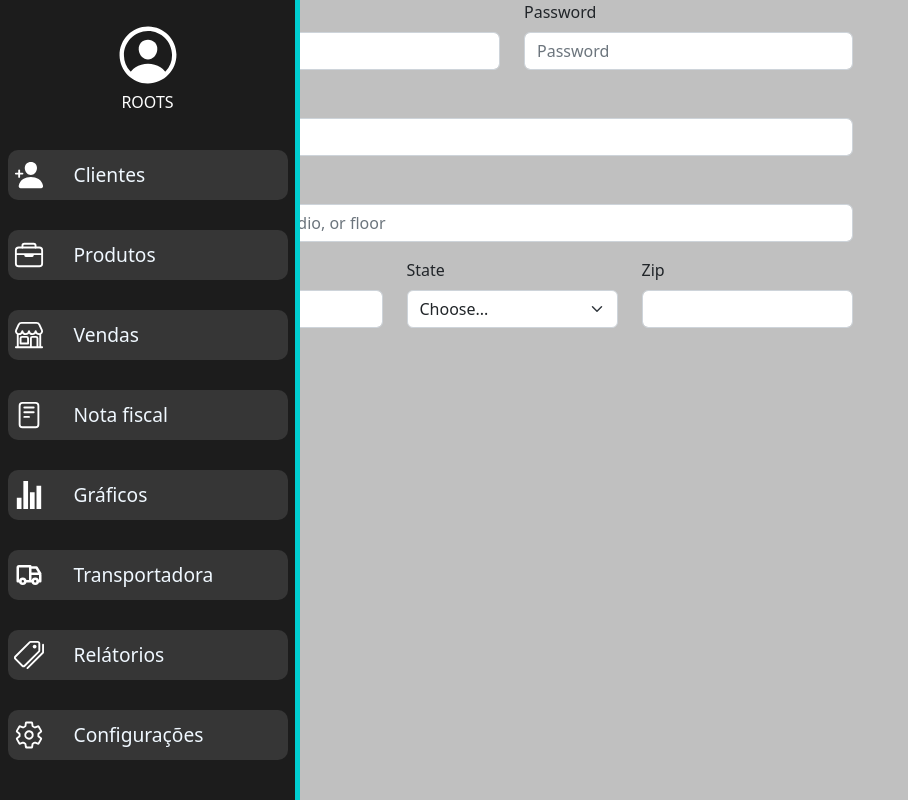
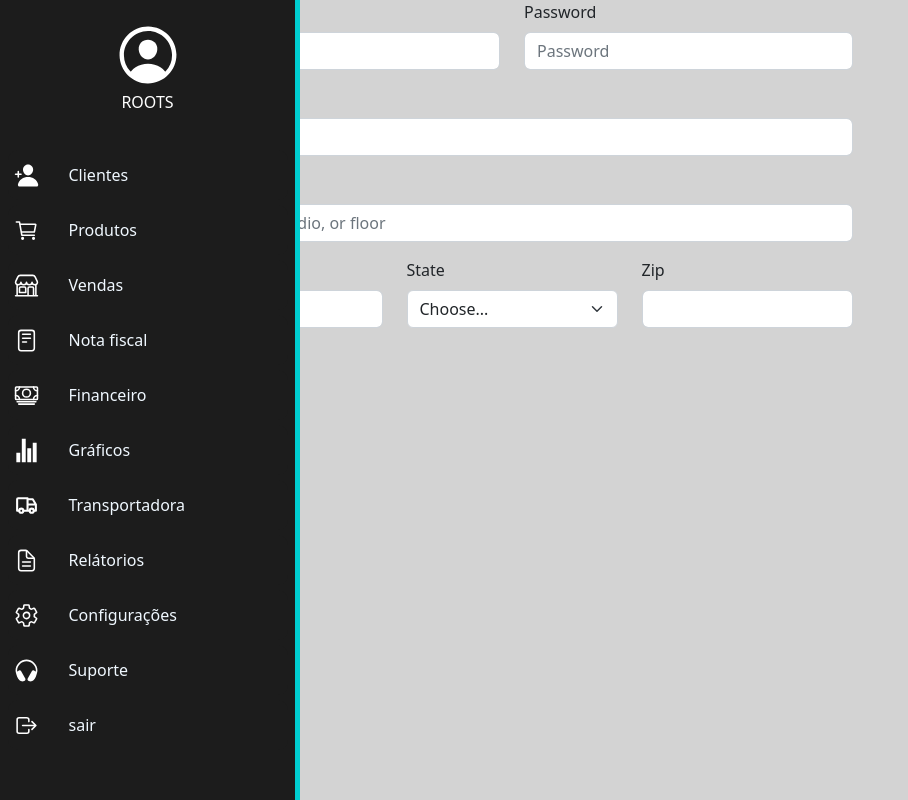
Before and after one commit to leobraboo/FrontSystemGlobal, a React (Vite) app: page / in a window 1280 px wide. Shown: the whole page, without its empty margins (0-908 px from the left). Built offline with nearby package versions, Linux system fonts and the light colour scheme.

Commit message:
REFACTOR : layout side

```diff
--- a/src/App.tsx
+++ b/src/App.tsx
@@ -1,11 +1,11 @@
 import { AppRoutes } from "./routes"
 import 'bootstrap/dist/css/bootstrap.min.css';
-import { PageSide } from "./page/SideBar";
+import { NavHome } from "./components/Navegation/navHome";
 
 function App() {
   return (
     <>
-      <PageSide />
+      <NavHome colapse />
       <AppRoutes />
     </>
   )
--- a/src/components/Navegation/navHome.tsx
+++ b/src/components/Navegation/navHome.tsx
@@ -1,8 +1,8 @@
 import {
   IoPersonCircleOutline, IoPersonAdd,
-  IoBriefcaseOutline, IoStorefrontOutline,
-  IoReaderOutline, IoStatsChartSharp,
-  IoSettingsOutline, IoPricetagsOutline
+  IoStorefrontOutline,IoReaderOutline, IoStatsChartSharp,
+  IoSettingsOutline,IoCartOutline , IoCashOutline ,
+  IoDocumentTextOutline , IoHeadset ,IoLogOutOutline
 } from "react-icons/io5";
 import { TbTruck } from "react-icons/tb";
 import { useState } from "react";
@@ -26,7 +26,7 @@ export function NavHome({ colapse }: NavHomeProps) {
       </UserContainer>
       <Content>
         <ButtonStyle>
-          <IconButton> <IoPersonAdd size={30} /> </IconButton>
+          <IconButton> <IoPersonAdd size={25} /> </IconButton>
           {colapse ? (
             <TextButton> Clientes </TextButton>
           ) : <></>
@@ -34,7 +34,7 @@ export function NavHome({ colapse }: NavHomeProps) {
         </ButtonStyle>
 
         <ButtonStyle>
-          <IconButton> <IoBriefcaseOutline size={30} /> </IconButton>
+          <IconButton> <IoCartOutline size={25} /> </IconButton>
           {colapse ? (
             <TextButton> Produtos </TextButton>
           ) : <></>
@@ -42,7 +42,7 @@ export function NavHome({ colapse }: NavHomeProps) {
         </ButtonStyle>
 
         <ButtonStyle>
-          <IconButton> <IoStorefrontOutline size={30} /> </IconButton>
+          <IconButton> <IoStorefrontOutline size={25} /> </IconButton>
           {colapse ? (
             <TextButton> Vendas </TextButton>
           ) : <></>
@@ -50,7 +50,7 @@ export function NavHome({ colapse }: NavHomeProps) {
         </ButtonStyle>
 
         <ButtonStyle>
-          <IconButton> <IoReaderOutline size={30} /> </IconButton>
+          <IconButton> <IoReaderOutline size={25} /> </IconButton>
           {colapse ? (
             <TextButton> Nota fiscal </TextButton>
           ) : <></>
@@ -58,7 +58,15 @@ export function NavHome({ colapse }: NavHomeProps) {
         </ButtonStyle>
 
         <ButtonStyle>
-          <IconButton> <IoStatsChartSharp size={30} /> </IconButton>
+          <IconButton> <IoCashOutline size={25} /> </IconButton>
+          {colapse ? (
+            <TextButton> Financeiro </TextButton>
+          ) : <></>
+          }
+        </ButtonStyle>
+
+        <ButtonStyle>
+          <IconButton> <IoStatsChartSharp size={25} /> </IconButton>
           {colapse ? (
             <TextButton> Gráficos </TextButton>
           ) : <></>
@@ -66,7 +74,7 @@ export function NavHome({ colapse }: NavHomeProps) {
         </ButtonStyle>
 
         <ButtonStyle>
-          <IconButton> <TbTruck size={30} /> </IconButton>
+          <IconButton> <TbTruck size={25} /> </IconButton>
           {colapse ? (
             <TextButton> Transportadora </TextButton>
           ) : <></>
@@ -74,7 +82,7 @@ export function NavHome({ colapse }: NavHomeProps) {
         </ButtonStyle>
 
         <ButtonStyle>
-          <IconButton> <IoPricetagsOutline size={30} /> </IconButton>
+          <IconButton> <IoDocumentTextOutline size={25} /> </IconButton>
           {colapse ? (
             <TextButton> Relátorios </TextButton>
           ) : <></>
@@ -82,13 +90,28 @@ export function NavHome({ colapse }: NavHomeProps) {
         </ButtonStyle>
 
         <ButtonStyle>
-          <IconButton> <IoSettingsOutline size={30} /> </IconButton>
+          <IconButton> <IoSettingsOutline size={25} /> </IconButton>
           {colapse ? (
             <TextButton> Configurações </TextButton>
           ) : <></>
           }
         </ButtonStyle>
 
+        <ButtonStyle>
+          <IconButton> <IoHeadset size={25} /> </IconButton>
+          {colapse ? (
+            <TextButton> Suporte </TextButton>
+          ) : <></>
+          }
+        </ButtonStyle>
+
+        <ButtonStyle>
+          <IconButton> <IoLogOutOutline size={25} /> </IconButton>
+          {colapse ? (
+            <TextButton> sair </TextButton>
+          ) : <></>
+          }
+        </ButtonStyle>
 
       </Content>
     </Container>
--- a/src/components/Navegation/styles.ts
+++ b/src/components/Navegation/styles.ts
@@ -35,7 +35,7 @@ export const Container = styled.div`
   flex-direction: column;
   background: #1C1C1C;
   align-items: center;
-  gap: 30px;
+  gap: 5px;
 
   `
 
@@ -45,8 +45,8 @@ export const Container = styled.div`
   flex-direction: column;
   align-items: center;
 
-
-
+  :hover{
+    color: #00CED1;
   `
 export const ButtonStyle = styled.button`
   display: flex;
@@ -55,13 +55,21 @@ export const ButtonStyle = styled.button`
   height: 50px;
   border: none;
   border-radius: 10px;
-  background: #363636	;
+  background: #1C1C1C	;
   align-items: center;
   gap: 30px;
+
+  :hover{
+    background: #363636	;
+  }
 `
 
 export const TextButton = styled.text`
-font-size: 1.2rem;
+font-size: 1rem;
 align-items: center;
-color: #F0F8FF	;
+color: #F0F8FF;
+
+:hover{
+  color: #00CED1;
+}
 `
--- a/src/main.tsx
+++ b/src/main.tsx
@@ -1,7 +1,8 @@
 import React from 'react'
+import { BrowserRouter } from "react-router-dom";
 import ReactDOM from 'react-dom/client'
+
 import App from './App'
-import { BrowserRouter } from "react-router-dom";
 import GlobalStyle from './styles'
 
 ReactDOM.createRoot(document.getElementById('root')!).render(
--- a/src/page/SideBar/index.tsx
+++ /dev/null
@@ -1,7 +0,0 @@
-import { NavHome } from "../../components/Navegation/navHome"
-
-export function PageSide() {
-  return (
-    <NavHome colapse />
-  )
-}
--- a/src/styles.ts
+++ b/src/styles.ts
@@ -4,7 +4,7 @@ export default createGlobalStyle`
 body, html {
   height: 100vh;
   width: 100vw;
-  background-color: #C0C0C0;
+  background-color: #D3D3D3;
   padding: 0;
   margin: 0;
 }
```
